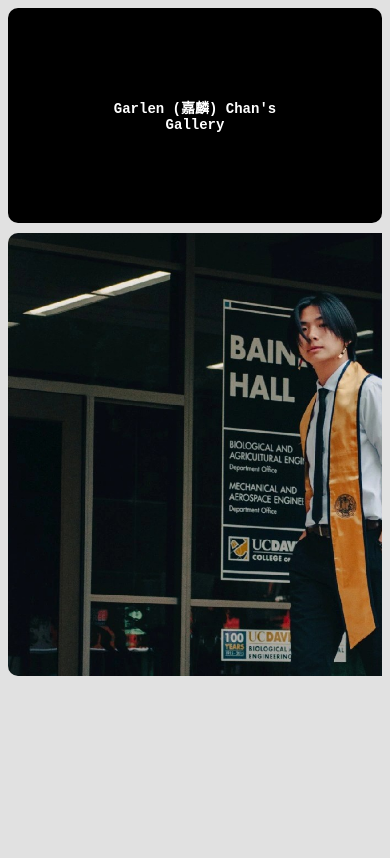
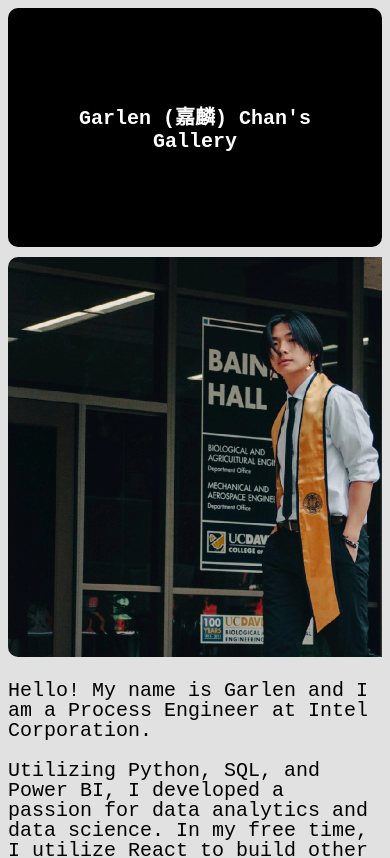
Before and after one commit to gachan2090/len.katsu, a React (Vite) app: page / in a window 390 px wide. Shown: the top 858 px of the page. Built offline with nearby package versions, Linux system fonts and the light colour scheme.

Commit message:
Update index.css

```diff
--- a/src/index.css
+++ b/src/index.css
@@ -140,6 +140,18 @@ html, body {
 
 @media only screen and (max-width: 1200px) {
   #titleText {
-    font-size: 14px;
+    font-size: 20px;
   }
+
+  #WholeBioWrapper {
+    display: flex;
+    flex-direction: column;
+  }
+
+  #BioImage {
+    width: 400px;
+    height: 400px;
+  }
+
+
 }
```
